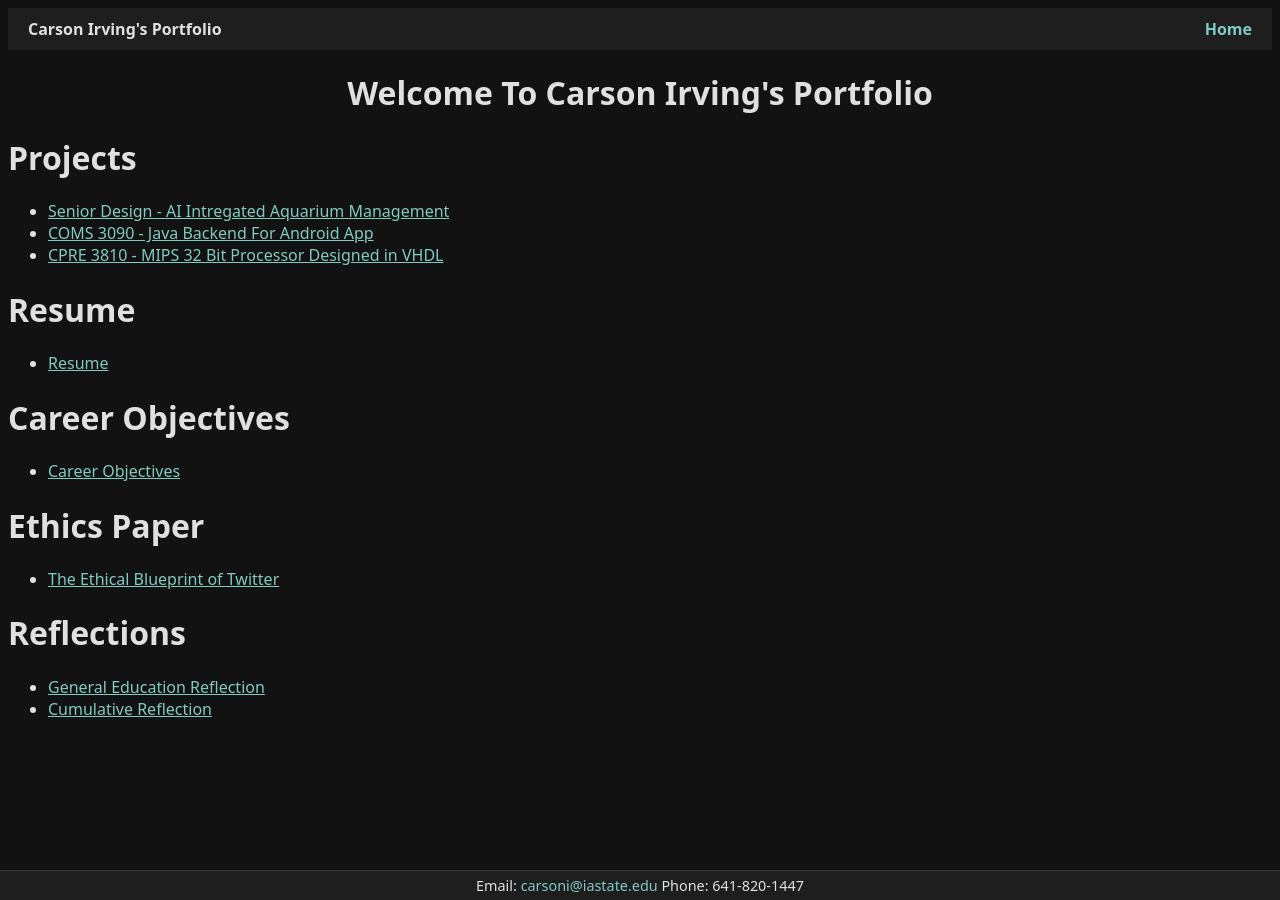
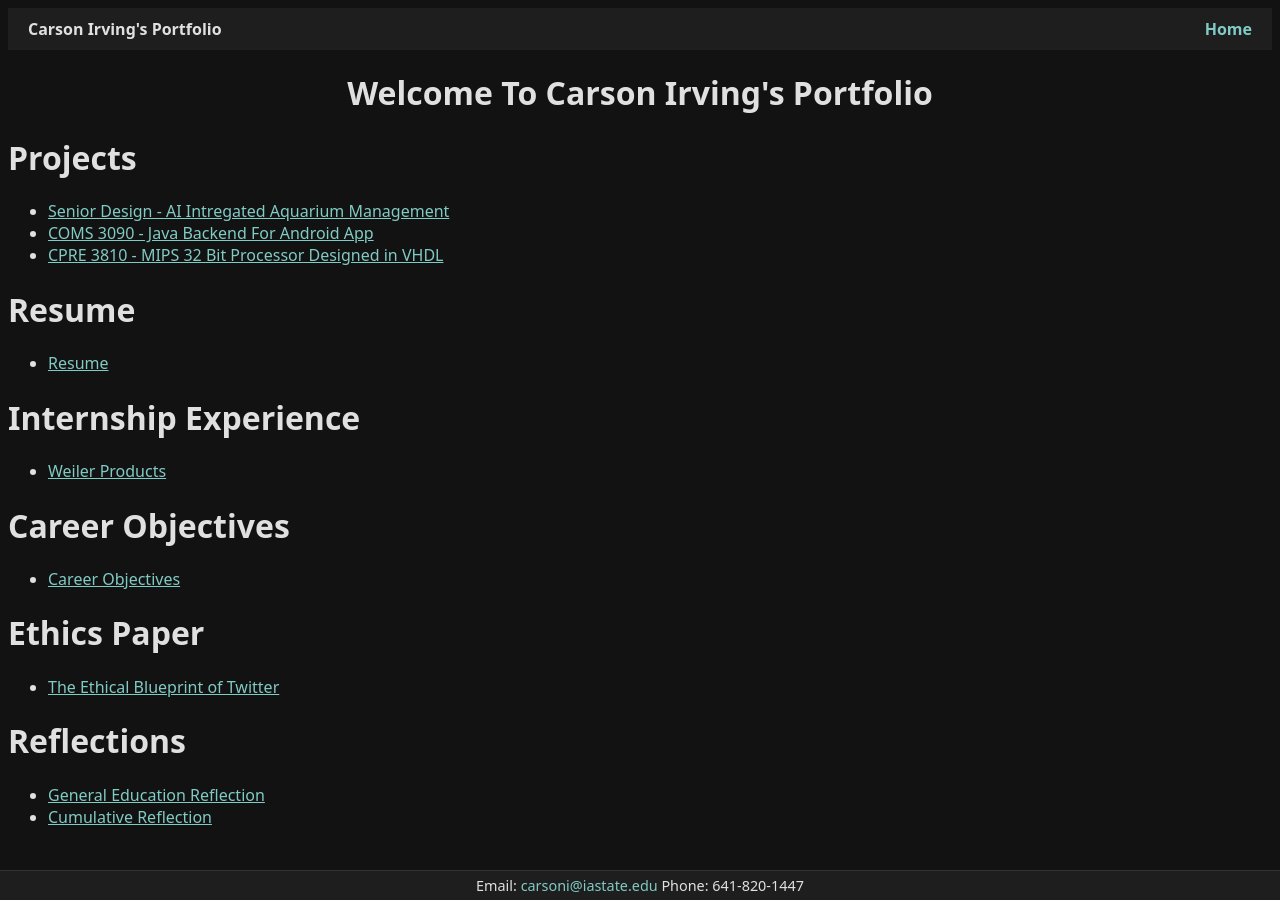
Before and after one commit to carsoni4/carsoni4.github.io, a Jekyll site: the page built from index.md, in a window 1280 px wide. Built offline with Jekyll 4.4.1, drawn with Linux system fonts in a browser that asks for light colours.

Commit message:
Added internship experience

```diff
--- a/index.md
+++ b/index.md
@@ -14,9 +14,13 @@ title: Carson Irving Portfolio
 
 - [Resume](resume/resume.html)
 
+# Internship Experience
+
+- [Weiler Products](internship/internship.md)
+
 # Career Objectives
 
-- [Career Objectives](papers/careerobjectives.md)
+- [Career Objectives](career/careerobjectives.md)
 
 # Ethics Paper
 
```
Also changed, not shown: internship/internship.md (added, +6 -0 lines), career/careerobjectives.md (renamed from papers/careerobjectives.md).
